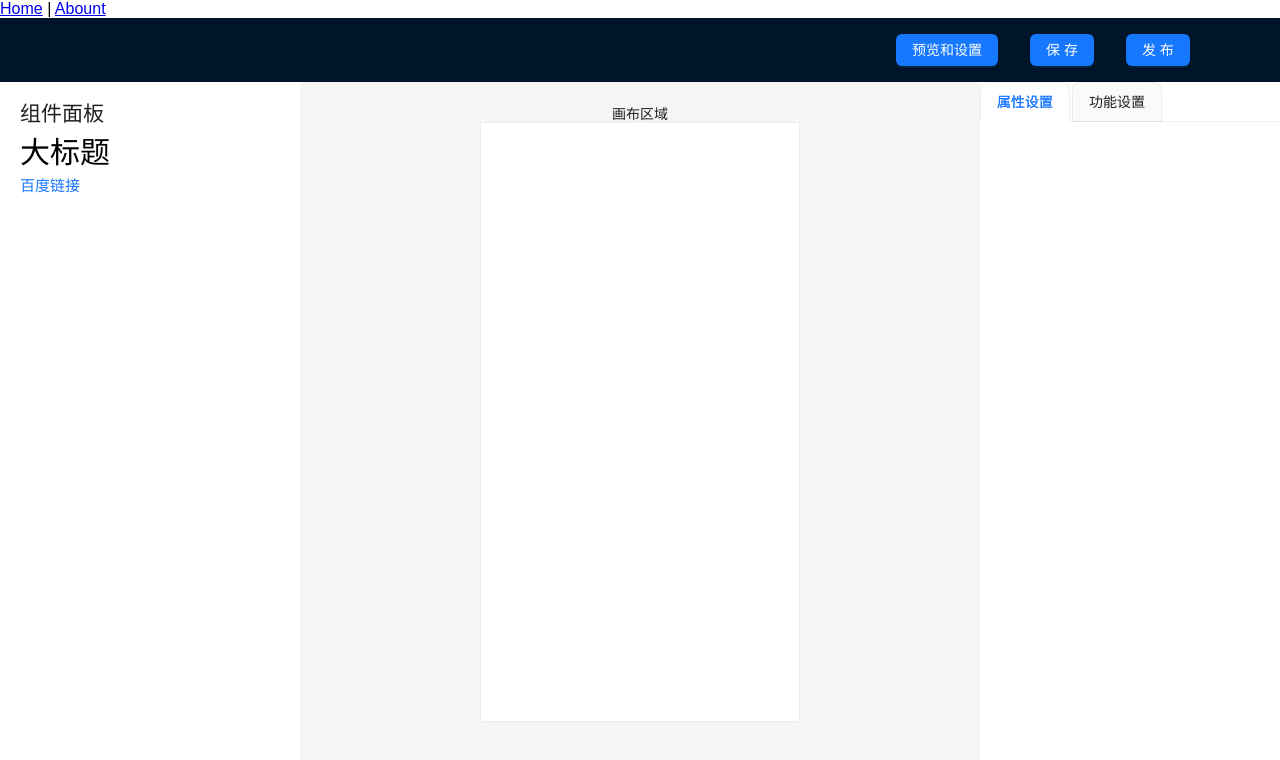
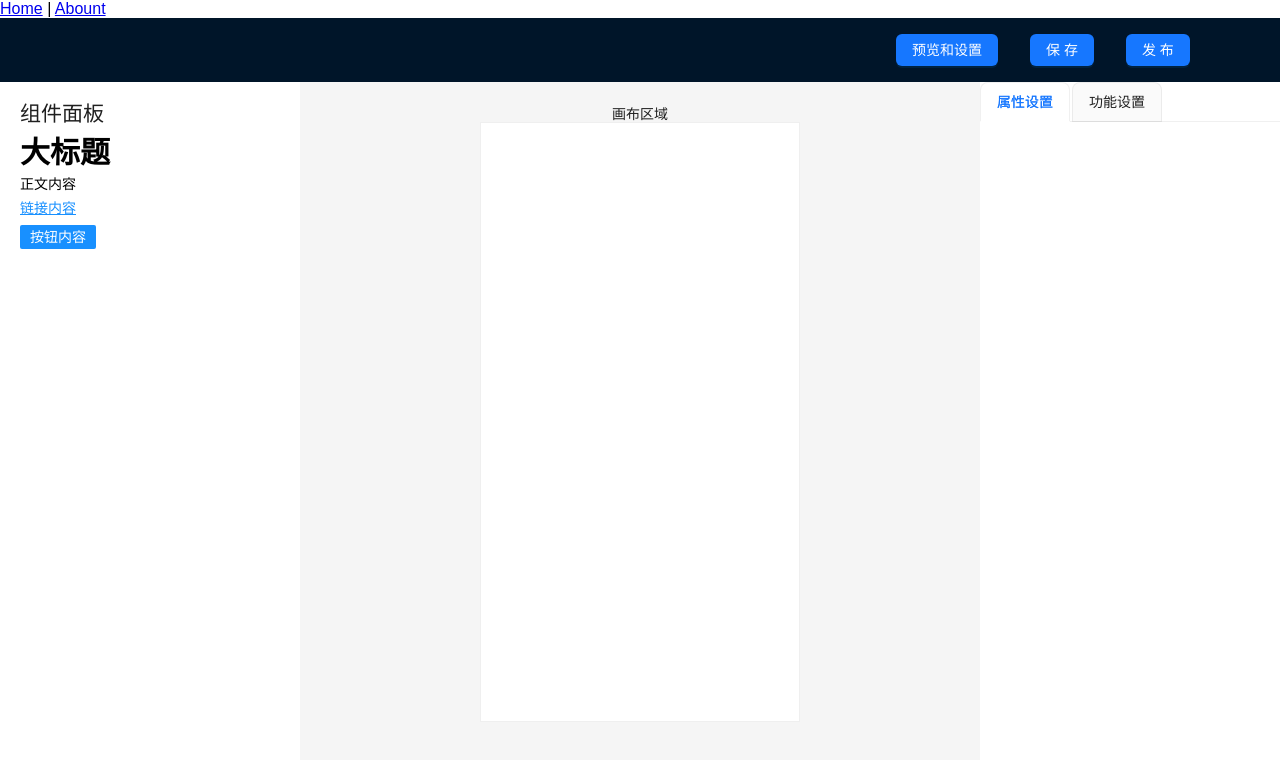
Before and after one commit to liuzhijie1/jie-cli-web, a Vue app: page / in a window 1280 px wide. Shown: the top 760 px of the page. Built offline with nearby package versions, Linux system fonts and the light colour scheme.

Commit message:
move all the text components into one Ltext, add more component into

```diff
--- a/src/components/ComponentsList.vue
+++ b/src/components/ComponentsList.vue
@@ -6,21 +6,63 @@
       :key="index"
       class="component-item"
     >
-      <component :is="item" />
+      <component :is="item.name" v-bind="item.props" />
     </div>
   </div>
 </template>
 
 <script setup lang="ts">
 import { computed } from 'vue';
-import LLink from './LLink.vue';
-import LTitle from './LTitle.vue';
-const componentList = ['l-title', 'l-link']
+import LText from './LText.vue';
+import { commonDefaultProps } from '@/defaultProps';
+
+const componentList = [
+  {
+    name: 'l-text',
+    props: {
+      text: '大标题',
+      ...commonDefaultProps,
+      fontSize: '30px',
+      fontWeight: 'bold',
+      tag: 'h2'
+    }
+  },
+  {
+    name: 'l-text',
+    props: {
+      text: '正文内容',
+      ...commonDefaultProps,
+      tag: 'p'
+    }
+  },
+  {
+    name: 'l-text',
+    props: {
+      text: '链接内容',
+      ...commonDefaultProps,
+      color: '#1890ff',
+      textDecoration: 'underline',
+      tag: 'p'
+    }
+  },
+  {
+    name: 'l-text',
+    props: {
+      text: '按钮内容',
+      ...commonDefaultProps,
+      color: '#ffffff',
+      backgroundColor: '#1890ff',
+      borderWidth: '1px',
+      borderColor: '#1890ff',
+      borderRadius: '2px',
+      tag: 'button'
+    }
+  }
+]
 
 defineOptions({
   components: {
-    LLink,
-    LTitle
+    LText
   }
 })
 
@@ -30,7 +72,7 @@ const emits = defineEmits<{
 
 const list = computed(() => componentList)
 
-const onItemClick = (type: string) => {
+const onItemClick = (type: any) => {
   emits('on-item-click', type);
 }
 
--- a/src/components/EditGroup.vue
+++ b/src/components/EditGroup.vue
@@ -26,6 +26,8 @@ const newGroups = computed(() => {
   const allNormalProps = defaultEditGroups.reduce((prev, current) => {
     return [...prev, ...current.items]
   }, [] as string[])
+  // tag 不能编辑，把它过滤掉
+  allNormalProps.push('tag')
   const speicalProps = difference(Object.keys(props.props), allNormalProps)
   // eslint-disable-next-line vue/no-side-effects-in-computed-properties
   currentKey.value = '基本属性'
--- /dev/null
+++ b/src/components/LText.vue
@@ -0,0 +1,44 @@
+<template>
+  <div class="l-text-component">
+    <component :is="tag" :style="styleProps" @click.prevent="handleClick">
+      {{ text }}
+    </component>
+  </div>
+</template>
+
+<script lang="ts" setup>
+import useStylePick from '@/hooks/useStylePick'
+
+const props = defineProps({
+  ...defaultProps
+})
+
+const styleProps = useStylePick(props)
+
+const handleClick = () => {
+  if (props.actionType && props.url) {
+    window.location.href = props.url
+  }
+}
+</script>
+<script lang="ts">
+import { componentsDefaultProps, transformToComponentProps } from '@/defaultProps'
+
+const defaultProps = transformToComponentProps(componentsDefaultProps['l-text'].props)
+
+defaultProps.tag = {
+  type: String,
+  default: 'p'
+}
+</script>
+
+<style scoped>
+.l-text-component h2,
+.l-text-component p {
+  margin-bottom: 0;
+}
+.l-text-component button {
+  padding: 5px 10px;
+  cursor: pointer;
+}
+</style>
--- a/src/defaultProps.ts
+++ b/src/defaultProps.ts
@@ -1,8 +1,8 @@
-import { mapValues } from "lodash-es";
+import { mapValues } from 'lodash-es'
 
 interface DefaultPropsType {
   [key: string]: {
-    props: object;
+    props: object
     extraProps?: {
       [key: string]: any
     }
@@ -42,35 +42,42 @@ export const commonDefaultProps = {
 }
 
 export const componentsDefaultProps: DefaultPropsType = {
-  'l-title': {
+  'l-text': {
     props: {
-      text: '大标题',
+      text: '正文内容',
       ...commonDefaultProps,
-      fontSize: '30px',
-    },
-    extraProps: {
-      lineHeight: {
-        min: 0,
-        max: 10
-      }
-    }
-  },
-  'l-link': {
-    props: {
-      text: '百度链接',
-      href: 'javascript:void()',
-      fontSize: '15px'
+      fontSize: '14px'
     }
   }
+  // 'l-title': {
+  //   props: {
+  //     text: '大标题',
+  //     ...commonDefaultProps,
+  //     fontSize: '30px'
+  //   },
+  //   extraProps: {
+  //     lineHeight: {
+  //       min: 0,
+  //       max: 10
+  //     }
+  //   }
+  // },
+  // 'l-link': {
+  //   props: {
+  //     text: '百度链接',
+  //     href: 'javascript:void()',
+  //     fontSize: '15px'
+  //   }
+  // }
 }
 
-export const transformToComponentProps = (props: {[key: string]: any}) => {
+export const transformToComponentProps = (props: { [key: string]: any }) => {
   return mapValues(props, (item) => {
     return {
       type: item.constructor,
       default: item
     }
-  })
+  }) as { [key: string]: any }
 }
 
-export default componentsDefaultProps;
+export default componentsDefaultProps
--- a/src/views/Home.vue
+++ b/src/views/Home.vue
@@ -49,13 +49,16 @@
         </div>
       </a-layout-sider>
       <a-layout style="padding: 0 24px 24px">
-        <a-layout-content
-          class="preview-container"
-        >
+        <a-layout-content class="preview-container">
           画布区域
           <ul class="preview-list">
             <li v-for="item in components" :key="item.id">
-              <EditWrapper @edit="editProps" :active="currentIndex === item.id" :item-key="item.id" :props="item.props">
+              <EditWrapper
+                @edit="editProps"
+                :active="currentIndex === item.id"
+                :item-key="item.id"
+                :props="item.props"
+              >
                 <component :is="item.name" v-bind="item.props" />
               </EditWrapper>
             </li>
@@ -108,8 +111,9 @@
 import { ref, computed, markRaw } from 'vue'
 import { useGlobalDataStore } from '@/stores/globalData'
 // import Title from '@/components/Title.vue'
-import LTitle from '@/components/LTitle.vue'
-import LLink from '@/components/LLink.vue'
+import LText from '@/components/LText.vue'
+// import LTitle from '@/components/LTitle.vue'
+// import LLink from '@/components/LLink.vue'
 import PropsTable from '@/components/PropsTable.vue'
 import { clone } from 'lodash-es'
 import mapPropsToComponents from '@/propsMap'
@@ -121,8 +125,9 @@ import EditGroup from '@/components/EditGroup.vue'
 
 defineOptions({
   components: {
-    LTitle,
-    LLink,
+    // LTitle,
+    // LLink,
+    LText,
     PropsTable,
     EditWrapper,
     ComponentsList,
@@ -141,12 +146,13 @@ const handleOk = () => {
   showModal.value = false
 }
 
-const onItemCreated = (type: string) => {
-  const { props } = componentsDefaultProps[type]
+const onItemCreated = (component: any) => {
   // console.log('props', props)
   globalData.addComponentToEditor({
-    name: type,
-    props: clone(props)
+    name: component.name,
+    props: {
+      ...component.props
+    }
   })
 }
 const editProps = (index: string) => {
```
